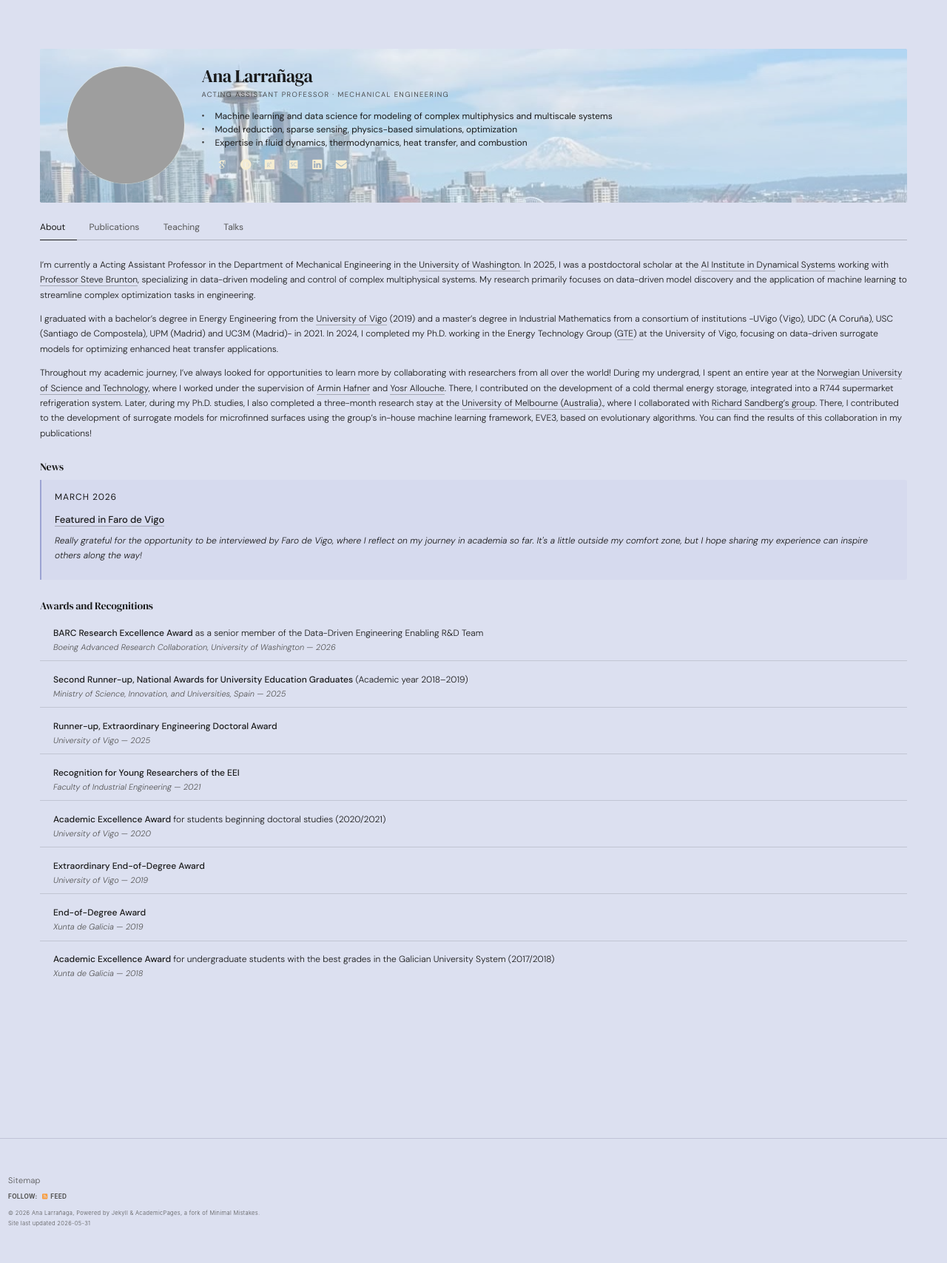
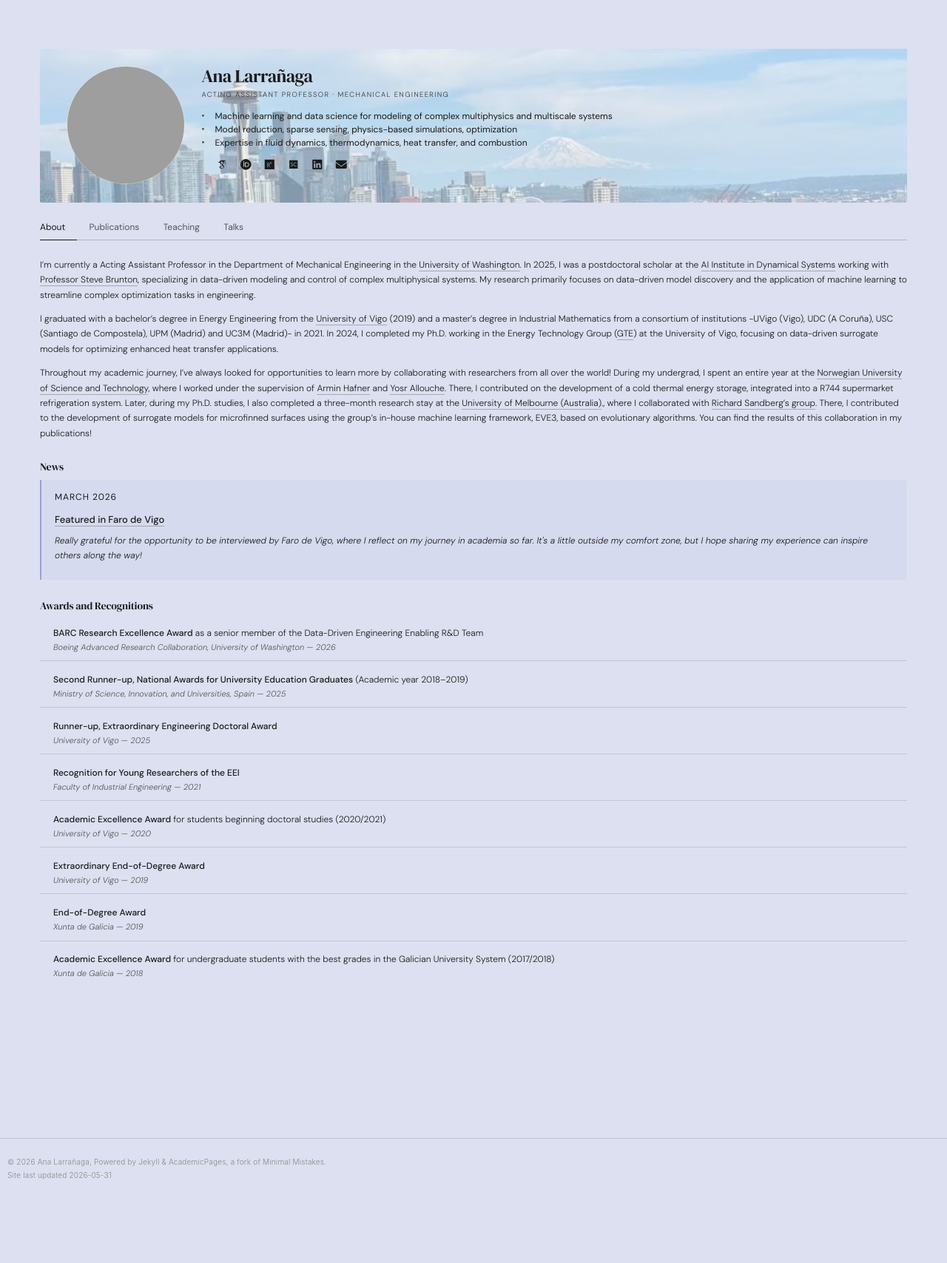
Before and after one commit to alarran/alarran.github.io, a Jekyll site: the page built from _pages/about.md, in a window 1280 px wide. Shown: the whole page at 74% size. Built offline with Jekyll 4.4.1, drawn with Linux system fonts in a browser that asks for light colours; some web fonts are replaced; a script that is not in the unit is left out; after the commit the page ends 1622 px from its top, so only the background shows below that.

Commit message:
style: black icons, minimal footer copyright only

```diff
--- a/_includes/footer/custom.html
+++ b/_includes/footer/custom.html
@@ -1,6 +1,4 @@
 <!-- start custom footer snippets -->
-
-<a href="/sitemap/">Sitemap</a>
 
 <!-- Support for MatJax -->
 <script defer src="https://cdnjs.cloudflare.com/polyfill/v3/polyfill.min.js?features=es6"></script>
--- a/_sass/_academic-pages-custom.scss
+++ b/_sass/_academic-pages-custom.scss
@@ -247,18 +247,27 @@ a:hover {
 .page__footer {
   background: #dce0f0 !important;
   border-top: 0.5px solid rgba(109, 110, 139, 0.25);
-  padding: 2rem 0;
+  padding: 0.75rem 0;
+}
+
+.page__footer-follow {
+  display: none;
 }
 
 .page__footer footer {
-  font-size: 11px;
+  font-size: 10px;
   font-weight: 300;
-  color: #555;
-  letter-spacing: 0.03em;
+  color: #888;
+  letter-spacing: 0.02em;
+}
+
+.page__footer-copyright {
+  font-size: 10px;
+  color: #888;
 }
 
 .page__footer a {
-  color: #555;
+  color: #888;
   border-bottom: none;
 }
 
@@ -419,14 +428,14 @@ a:hover {
 
 .profile-links a {
   font-size: 15px;
-  color: #F6EDD2;
+  color: #1a1a1a;
   border-bottom: none;
   line-height: 1;
   transition: color 0.15s ease;
 }
 
 .profile-links a:hover {
-  color: #fff;
+  color: #444;
   border-bottom: none;
 }
 
```
